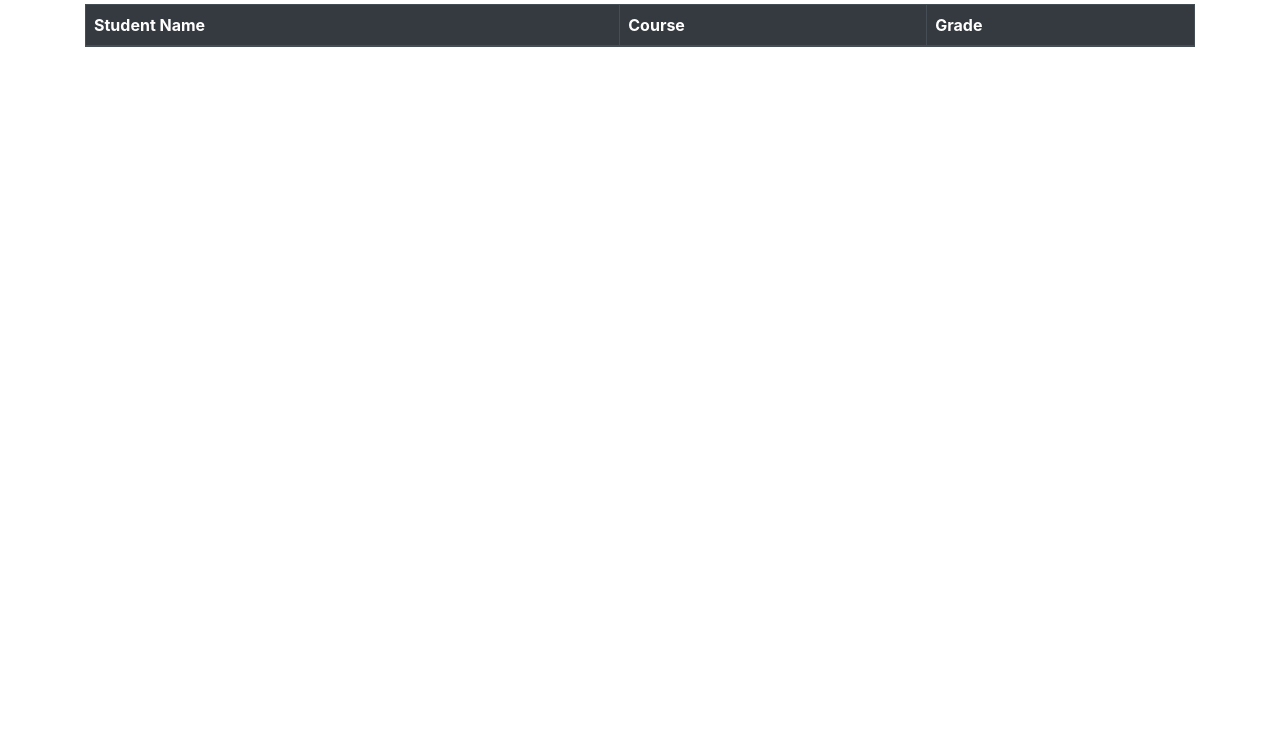
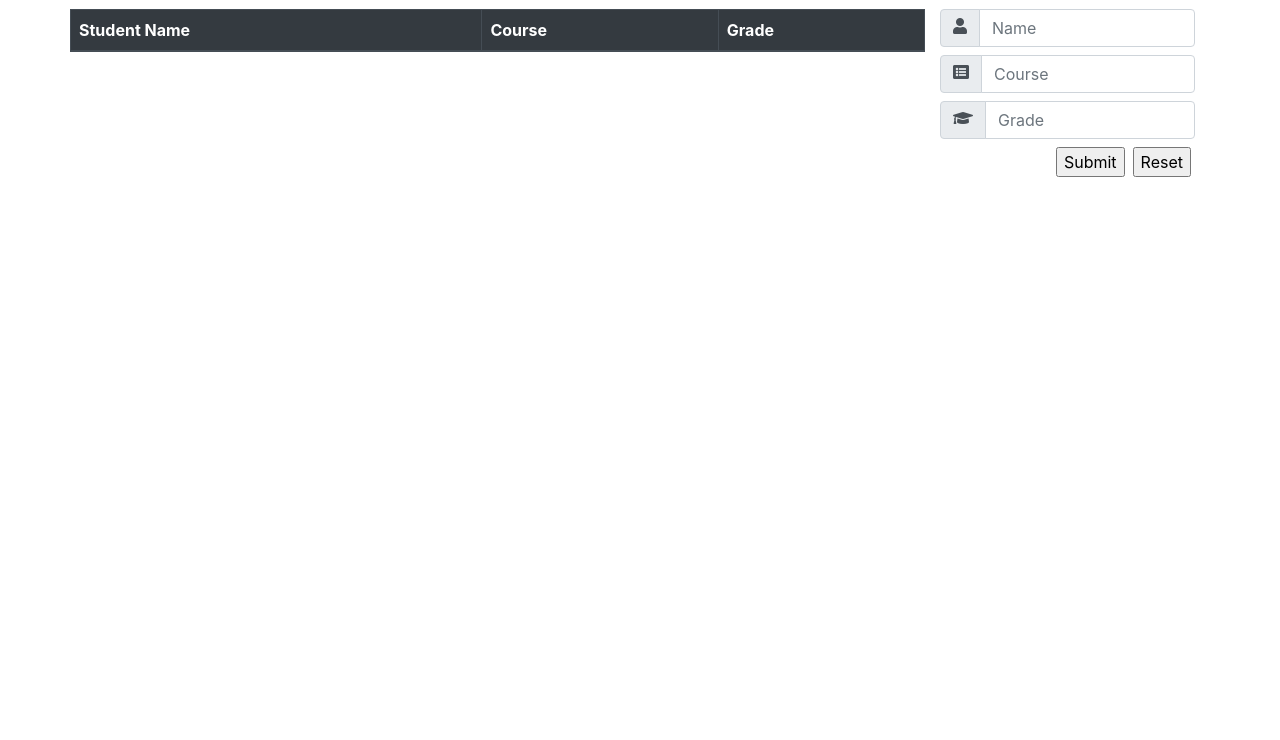
Before and after one commit to zack-kern/student-grade-table, a plain HTML site: page index.html in a window 1280 px wide. Shown: the part 60-800 px from the top of the page. Drawn offline with nearby package versions, Linux system fonts and the light colour scheme; no server answers.

Commit message:
Modified the HTML

```diff
--- a/index.html
+++ b/index.html
@@ -10,21 +10,30 @@
       integrity="sha384-JcKb8q3iqJ61gNV9KGb8thSsNjpSL0n8PARn9HuZOnIxN0hoP+VmmDGMN5t9UJ0Z"
       crossorigin="anonymous"
     />
+    <link
+      rel="stylesheet"
+      href="https://cdnjs.cloudflare.com/ajax/libs/font-awesome/5.14.0/css/all.min.css"
+      integrity="sha512-1PKOgIY59xJ8Co8+NE6FZ+LOAZKjy+KY8iq0G4B3CyeY6wYHN3yt9PW0XpSriVlkMXe40PTKnXrLnZ9+fkDaog=="
+      crossorigin="anonymous"
+    />
   </head>
   <body>
     <div class="container">
       <header class="my-3">
         <div class="row">
-          <h5 class="col-sm-9">Student Grade Table</h5>
-          <h5 class="col-sm-3">
+          <h4 class="col-sm-9">Student Grade Table</h4>
+          <h4 class="col-sm-3">
             Average Grade
             <span
               class="badge badge-secondary border border-dark rounded-0"
             ></span>
-          </h5>
+          </h4>
         </div>
       </header>
-      <table class="table table-striped table-bordered table-hover table-sm">
+      <div class="row">
+        <table
+          class="col-sm-9 table table-striped table-bordered table-hover table-sm"
+        >
           <thead class="thead-dark">
             <tr>
               <th class="p-2">Student Name</th>
@@ -34,6 +43,46 @@
           </thead>
           <tbody></tbody>
         </table>
+        <form class="col-sm-3" action="">
+          <div class="input-group mb-2">
+            <div class="input-group-prepend">
+              <i class="pt-2 input-group-text fas fa-user"></i>
+            </div>
+            <input
+              class="form-control"
+              id="name"
+              name="name"
+              placeholder="Name"
+            />
+          </div>
+          <div class="input-group mb-2">
+            <div class="input-group-prepend">
+              <i class="pt-2 input-group-text fas fa-list-alt"></i>
+            </div>
+            <input
+              class="form-control"
+              id="course"
+              name="course"
+              placeholder="Course"
+            />
+          </div>
+          <div class="input-group mb-2">
+            <div class="input-group-prepend">
+              <i class="pt-2 input-group-text fas fa-graduation-cap"></i>
+            </div>
+            <input
+              class="form-control"
+              id="grade"
+              name="grade"
+              placeholder="Grade"
+            />
+          </div>
+          <div class="mr-1 row d-flex justify-content-end">
+            <input type="submit" />
+            <input class="ml-2" type="reset" />
+          </div>
+        </form>
+      </div>
     </div>
   </body>
   <script
```
Lines whose indentation alone changed are shown as unchanged.
